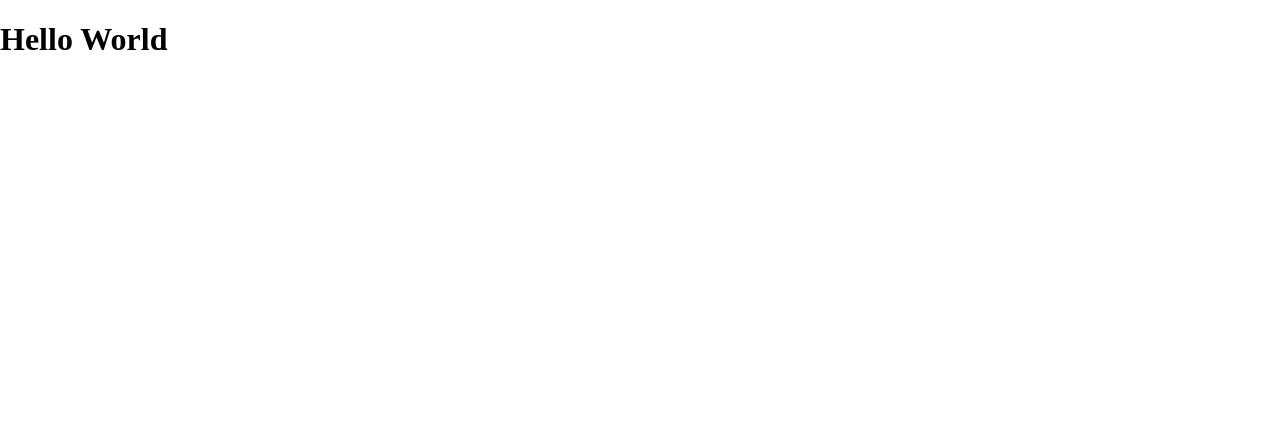
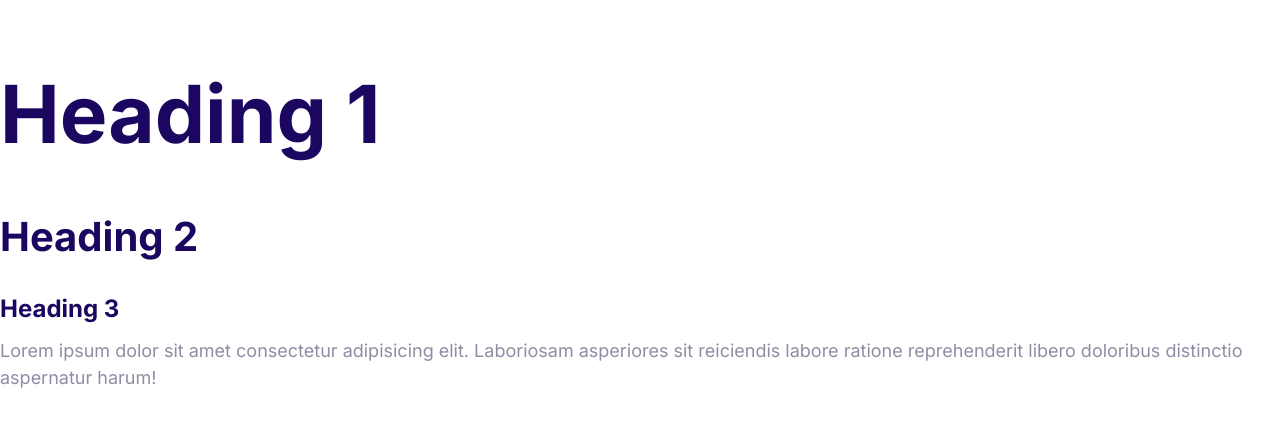
Before and after one commit to GraySchofield/MyPracticeWebsite, a plain HTML site: page index.html in a window 1280 px wide. Drawn offline with Linux system fonts and the light colour scheme.

Commit message:
Define the styles for the fonts

```diff
--- a/css/styles.css
+++ b/css/styles.css
@@ -5,3 +5,55 @@
   --color-headings: #1b0760;
   --color-body: #918ca4;
 }
+
+html {
+  font-size: 10px;
+}
+
+body {
+  font-family: Inter, Arial, Helvetica, sans-serif;
+  font-size: 2.4rem;
+  line-height: 1.5;
+  color: var(--color-body);
+}
+
+h1,
+h2,
+h3 {
+  color: var(--color-headings);
+  margin-bottom: 1rem;
+}
+
+h1 {
+  font-size: 7rem;
+}
+
+h2 {
+  font-size: 4rem;
+}
+
+h3 {
+  font-size: 3rem;
+}
+
+p {
+  margin-top: 0;
+}
+
+@media screen and (min-width: 1024px) {
+  body {
+    font-size: 1.8rem;
+  }
+
+  h1 {
+    font-size: 8rem;
+  }
+
+  h2 {
+    font-size: 4rem;
+  }
+
+  h3 {
+    font-size: 2.4rem;
+  }
+}
--- a/index.html
+++ b/index.html
@@ -5,10 +5,23 @@
     <meta http-equiv="X-UA-Compatible" content="IE=edge" />
     <meta name="viewport" content="width=device-width, initial-scale=1.0" />
     <title>Document</title>
+    <link rel="preconnect" href="https://fonts.googleapis.com" />
+    <link rel="preconnect" href="https://fonts.gstatic.com" crossorigin />
+    <link
+      href="https://fonts.googleapis.com/css2?family=Inter:wght@400;700&display=swap"
+      rel="stylesheet"
+    />
     <link rel="stylesheet" href="./css/normalize.css" />
     <link rel="stylesheet" href="./css/styles.css" />
   </head>
   <body>
-    <h1>Hello World</h1>
+    <h1>Heading 1</h1>
+    <h2>Heading 2</h2>
+    <h3>Heading 3</h3>
+    <p>
+      Lorem ipsum dolor sit amet consectetur adipisicing elit. Laboriosam
+      asperiores sit reiciendis labore ratione reprehenderit libero doloribus
+      distinctio aspernatur harum!
+    </p>
   </body>
 </html>
```
